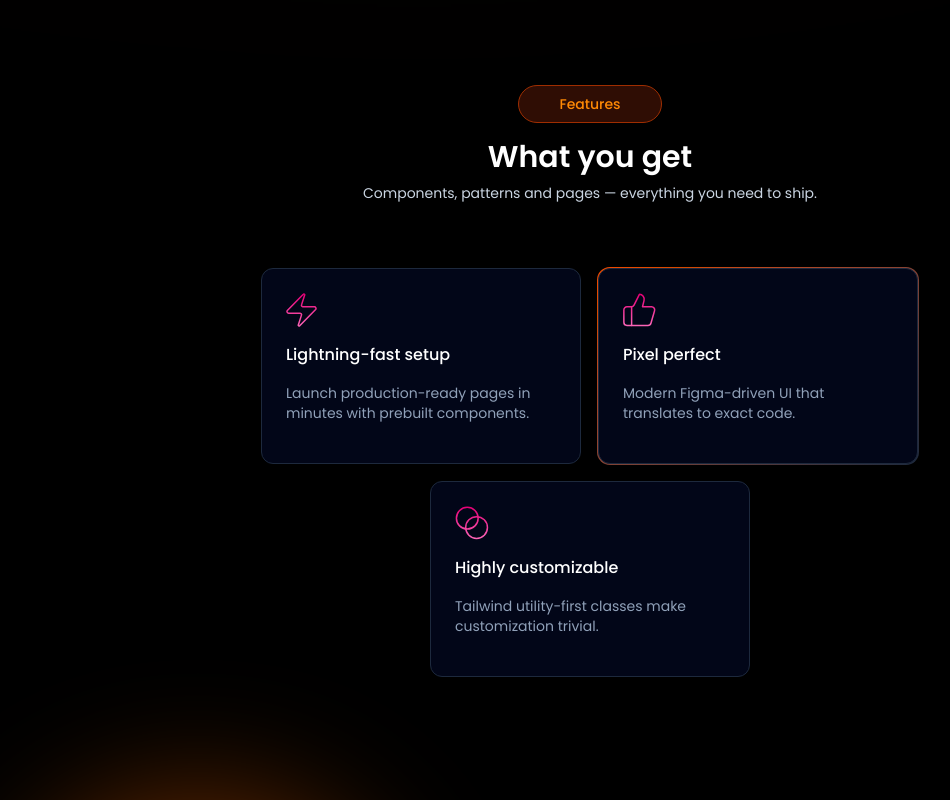
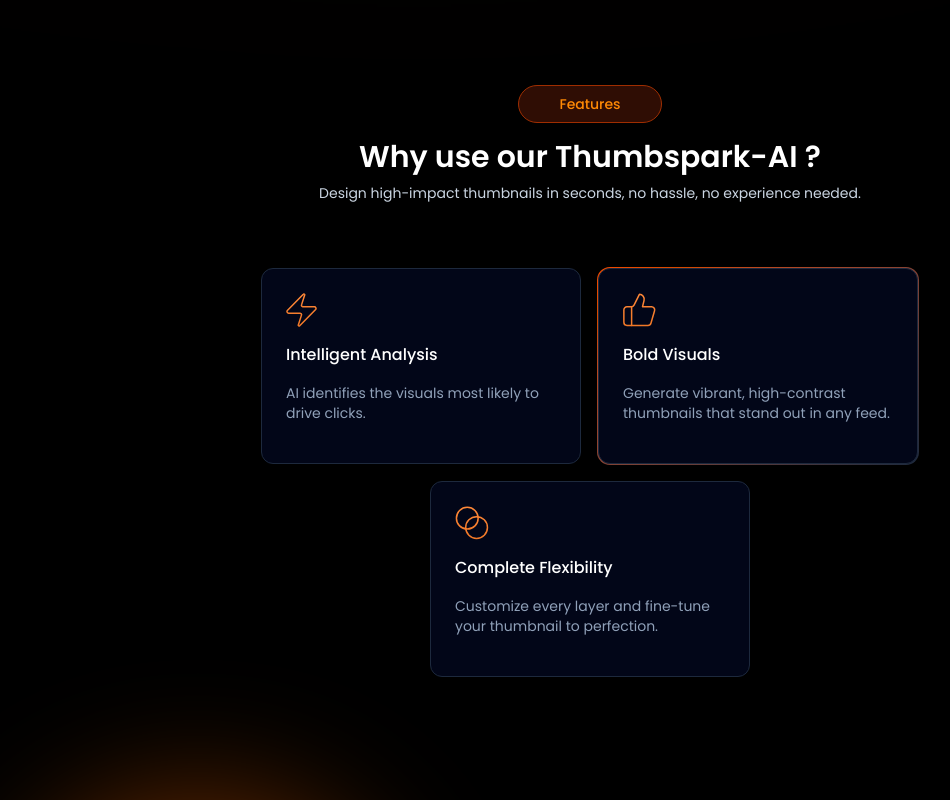
Before and after one commit to utsavpatel562/ThumbSpark-AI, a React (Vite) app in the folder client/: page / in a window 1280 px wide. Shown: the part 1100-1900 px from the top of the page, without its empty margins (50-1000 px from the left). Built offline with nearby package versions, Linux system fonts and the light colour scheme.

Commit message:
latest commit

```diff
--- a/client/src/components/Footer.tsx
+++ b/client/src/components/Footer.tsx
@@ -19,13 +19,12 @@
         viewport={{ once: true }}
         transition={{ type: "spring", stiffness: 280, damping: 70, mass: 1 }}
       >
-        <a href="https://prebuiltui.com?utm_source=pixels">
+        <a href="#">
           <img
-            className="size-8 aspect-square"
-            src="/assets/footer-logo.svg"
+            className=""
+            src="/assets/logo.png"
             alt="footer logo"
-            width={32}
-            height={32}
+            width={140}
           />
         </a>
         {footerData.map((section, index) => (
@@ -54,7 +53,7 @@
         transition={{ type: "spring", stiffness: 280, damping: 70, mass: 1 }}
       >
         <p className="max-w-60">
-          Making every customer feel valued—no matter the size of your audience.
+          Making every customer feel valued no matter the size of your audience.
         </p>
         <div className="flex items-center gap-4 mt-3">
           <a
@@ -84,7 +83,7 @@
         </div>
         <p className="mt-3 text-center">
           &copy; {new Date().getFullYear()}{" "}
-          <a href="https://prebuiltui.com?utm_source=pixels">PrebuiltUI</a>
+          <a href="https://prebuiltui.com?utm_source=pixels">Thumbspark-ai</a>
         </p>
       </motion.div>
     </footer>
--- a/client/src/data/features.tsx
+++ b/client/src/data/features.tsx
@@ -1,19 +1,144 @@
 import type { IFeature } from "../types";
 
 export const featuresData: IFeature[] = [
-    {
-        icon: (<svg width="31" height="34" viewBox="0 0 31 34" fill="none" xmlns="http://www.w3.org/2000/svg"><path d="M2.616 20.2a1.62 1.62 0 0 1-1.458-.91 1.59 1.59 0 0 1 .202-1.698L17.304 1.276a.806.806 0 0 1 1.385.736l-3.092 9.63a1.59 1.59 0 0 0 .765 1.978c.231.12.488.182.749.18h11.273a1.62 1.62 0 0 1 1.458.91 1.59 1.59 0 0 1-.202 1.698L13.696 32.724a.807.807 0 0 1-1.385-.736l3.092-9.63a1.59 1.59 0 0 0-.765-1.978 1.6 1.6 0 0 0-.748-.18z" stroke="url(#a)" strokeWidth="1.5" strokeLinecap="round" strokeLinejoin="round" /><defs><linearGradient id="a" x1="15.5" y1="1" x2="15.5" y2="33" gradientUnits="userSpaceOnUse"><stop stopColor="#E60076" /><stop offset="1" stopColor="#FB64B6" /></linearGradient></defs></svg>),
-        title: "Lightning-fast setup",
-        description: "Launch production-ready pages in minutes with prebuilt components.",
-    },
-    {
-        icon: (<svg width="33" height="34" viewBox="0 0 33 34" fill="none" xmlns="http://www.w3.org/2000/svg"><path d="M8.617 13.777V32.43" stroke="url(#a)" strokeWidth="1.5" strokeLinecap="round" strokeLinejoin="round" /><path d="m21.066 7.377-1.554 6.404h9.062a3.107 3.107 0 0 1 2.984 3.979l-3.621 12.435a3.11 3.11 0 0 1-2.985 2.238H3.968A3.11 3.11 0 0 1 .86 29.325V16.89a3.11 3.11 0 0 1 3.11-3.11h4.29a3.11 3.11 0 0 0 2.782-1.725l5.362-10.71a4.866 4.866 0 0 1 4.663 6.032" stroke="url(#b)" strokeWidth="1.5" strokeLinecap="round" strokeLinejoin="round" /><defs><linearGradient id="a" x1="9.117" y1="13.777" x2="9.117" y2="32.43" gradientUnits="userSpaceOnUse"><stop stopColor="#E60076" /><stop offset="1" stopColor="#FB64B6" /></linearGradient><linearGradient id="b" x1="16.271" y1="1.346" x2="16.271" y2="32.433" gradientUnits="userSpaceOnUse"><stop stopColor="#E60076" /><stop offset="1" stopColor="#FB64B6" /></linearGradient></defs></svg>),
-        title: "Pixel perfect",
-        description: "Modern Figma-driven UI that translates to exact code.",
-    },
-    {
-        icon: (<svg width="34" height="34" viewBox="0 0 34 34" fill="none" xmlns="http://www.w3.org/2000/svg"><path d="M12.278 23.072c6 0 10.864-4.864 10.864-10.863 0-6-4.864-10.863-10.864-10.863S1.414 6.209 1.414 12.209s4.864 10.863 10.864 10.863" stroke="url(#a)" strokeWidth="1.5" strokeLinecap="round" strokeLinejoin="round" /><path d="M21.583 32.383c6 0 10.863-4.864 10.863-10.864s-4.864-10.863-10.863-10.863c-6 0-10.864 4.864-10.864 10.863 0 6 4.864 10.864 10.864 10.864" stroke="url(#b)" strokeWidth="1.5" strokeLinecap="round" strokeLinejoin="round" /><defs><linearGradient id="a" x1="12.278" y1="1.346" x2="12.278" y2="23.072" gradientUnits="userSpaceOnUse"><stop stopColor="#E60076" /><stop offset="1" stopColor="#FB64B6" /></linearGradient><linearGradient id="b" x1="21.582" y1="10.656" x2="21.582" y2="32.383" gradientUnits="userSpaceOnUse"><stop stopColor="#E60076" /><stop offset="1" stopColor="#FB64B6" /></linearGradient></defs></svg>),
-        title: "Highly customizable",
-        description: "Tailwind utility-first classes make customization trivial.",
-    }
+  {
+    icon: (
+      <svg
+        width="31"
+        height="34"
+        viewBox="0 0 31 34"
+        fill="none"
+        xmlns="http://www.w3.org/2000/svg"
+      >
+        <path
+          d="M2.616 20.2a1.62 1.62 0 0 1-1.458-.91 1.59 1.59 0 0 1 .202-1.698L17.304 1.276a.806.806 0 0 1 1.385.736l-3.092 9.63a1.59 1.59 0 0 0 .765 1.978c.231.12.488.182.749.18h11.273a1.62 1.62 0 0 1 1.458.91 1.59 1.59 0 0 1-.202 1.698L13.696 32.724a.807.807 0 0 1-1.385-.736l3.092-9.63a1.59 1.59 0 0 0-.765-1.978 1.6 1.6 0 0 0-.748-.18z"
+          stroke="url(#a)"
+          strokeWidth="1.5"
+          strokeLinecap="round"
+          strokeLinejoin="round"
+        />
+        <defs>
+          <linearGradient
+            id="a"
+            x1="15.5"
+            y1="1"
+            x2="15.5"
+            y2="33"
+            gradientUnits="userSpaceOnUse"
+          >
+            <stop stopColor="#ff8838" />
+            <stop offset="1" stopColor="#f17827" />
+          </linearGradient>
+        </defs>
+      </svg>
+    ),
+    title: "Intelligent Analysis",
+    description: "AI identifies the visuals most likely to drive clicks.",
+  },
+  {
+    icon: (
+      <svg
+        width="33"
+        height="34"
+        viewBox="0 0 33 34"
+        fill="none"
+        xmlns="http://www.w3.org/2000/svg"
+      >
+        <path
+          d="M8.617 13.777V32.43"
+          stroke="url(#a)"
+          strokeWidth="1.5"
+          strokeLinecap="round"
+          strokeLinejoin="round"
+        />
+        <path
+          d="m21.066 7.377-1.554 6.404h9.062a3.107 3.107 0 0 1 2.984 3.979l-3.621 12.435a3.11 3.11 0 0 1-2.985 2.238H3.968A3.11 3.11 0 0 1 .86 29.325V16.89a3.11 3.11 0 0 1 3.11-3.11h4.29a3.11 3.11 0 0 0 2.782-1.725l5.362-10.71a4.866 4.866 0 0 1 4.663 6.032"
+          stroke="url(#b)"
+          strokeWidth="1.5"
+          strokeLinecap="round"
+          strokeLinejoin="round"
+        />
+        <defs>
+          <linearGradient
+            id="a"
+            x1="9.117"
+            y1="13.777"
+            x2="9.117"
+            y2="32.43"
+            gradientUnits="userSpaceOnUse"
+          >
+            <stop stopColor="#ff8838" />
+            <stop offset="1" stopColor="#f17827" />
+          </linearGradient>
+          <linearGradient
+            id="b"
+            x1="16.271"
+            y1="1.346"
+            x2="16.271"
+            y2="32.433"
+            gradientUnits="userSpaceOnUse"
+          >
+            <stop stopColor="#ff8838" />
+            <stop offset="1" stopColor="#f17827" />
+          </linearGradient>
+        </defs>
+      </svg>
+    ),
+    title: "Bold Visuals",
+    description:
+      "Generate vibrant, high-contrast thumbnails that stand out in any feed.",
+  },
+  {
+    icon: (
+      <svg
+        width="34"
+        height="34"
+        viewBox="0 0 34 34"
+        fill="none"
+        xmlns="http://www.w3.org/2000/svg"
+      >
+        <path
+          d="M12.278 23.072c6 0 10.864-4.864 10.864-10.863 0-6-4.864-10.863-10.864-10.863S1.414 6.209 1.414 12.209s4.864 10.863 10.864 10.863"
+          stroke="url(#a)"
+          strokeWidth="1.5"
+          strokeLinecap="round"
+          strokeLinejoin="round"
+        />
+        <path
+          d="M21.583 32.383c6 0 10.863-4.864 10.863-10.864s-4.864-10.863-10.863-10.863c-6 0-10.864 4.864-10.864 10.863 0 6 4.864 10.864 10.864 10.864"
+          stroke="url(#b)"
+          strokeWidth="1.5"
+          strokeLinecap="round"
+          strokeLinejoin="round"
+        />
+        <defs>
+          <linearGradient
+            id="a"
+            x1="12.278"
+            y1="1.346"
+            x2="12.278"
+            y2="23.072"
+            gradientUnits="userSpaceOnUse"
+          >
+            <stop stopColor="#ff8838" />
+            <stop offset="1" stopColor="#f17827" />
+          </linearGradient>
+          <linearGradient
+            id="b"
+            x1="21.582"
+            y1="10.656"
+            x2="21.582"
+            y2="32.383"
+            gradientUnits="userSpaceOnUse"
+          >
+            <stop stopColor="#ff8838" />
+            <stop offset="1" stopColor="#f17827" />
+          </linearGradient>
+        </defs>
+      </svg>
+    ),
+    title: "Complete Flexibility",
+    description:
+      "Customize every layer and fine-tune your thumbnail to perfection.",
+  },
 ];
--- a/client/src/globals.css
+++ b/client/src/globals.css
@@ -18,7 +18,7 @@
 }
 
 .move-gradient {
-    background-image: linear-gradient(to right, var(--color-pink-500), var(--color-pink-300));
+    background-image: linear-gradient(to right, var(--color-orange-500), var(--color-orange-300));
     background-size: 200% 100%;
     animation: movegradient 5s infinite;
 }
--- a/client/src/sections/FeaturesSection.tsx
+++ b/client/src/sections/FeaturesSection.tsx
@@ -10,8 +10,8 @@
     <div id="features" className="px-4 md:px-16 lg:px-24 xl:px-32">
       <SectionTitle
         text1="Features"
-        text2="What you get"
-        text3="Components, patterns and pages — everything you need to ship."
+        text2="Why use our Thumbspark-AI ?"
+        text3="Design high-impact thumbnails in seconds, no hassle, no experience needed."
       />
       <div className="flex flex-wrap items-center justify-center gap-6 md:gap-4 mt-16 px-6">
         {featuresData.map((feature: IFeature, index: number) => (
--- a/client/src/sections/HeroSection.tsx
+++ b/client/src/sections/HeroSection.tsx
@@ -5,9 +5,9 @@
 
 export default function HeroSection() {
   const specialFeatures = [
-    "No credit card",
-    "30 days free trial",
-    "Setup in 10 minutes",
+    "Design-free workflow",
+    "Instant generation",
+    "Click-optimized templates",
   ];
 
   return (
@@ -31,7 +31,7 @@
           NEW
         </span>
         <p className="flex items-center gap-1">
-          <span>Try 30 days free trial option </span>
+          <span>Generate your first thumbnail for free</span>
           <ChevronRightIcon
             size={16}
             className="group-hover:translate-x-0.5 transition duration-300"
@@ -45,9 +45,9 @@
         viewport={{ once: true }}
         transition={{ type: "spring", stiffness: 240, damping: 70, mass: 1 }}
       >
-        Free template to start your{" "}
+        Instant Thumbnails for Videos by{" "}
         <span className="move-gradient px-3 rounded-xl text-nowrap">
-          Next.js site.
+          Gen AI
         </span>
       </motion.h1>
       <motion.p
@@ -63,8 +63,8 @@
           mass: 1,
         }}
       >
-        No complexity. No noise. Just clean, reliable automation to boost your
-        team’s efficiency.
+        Save time on design and generate click-worthy thumbnails instantly using
+        advanced AI.
       </motion.p>
       <motion.div
         className="flex items-center gap-4 mt-8"
```
Also changed, not shown: client/public/assets/thumbs-up-svgrepo-com.svg (added).
